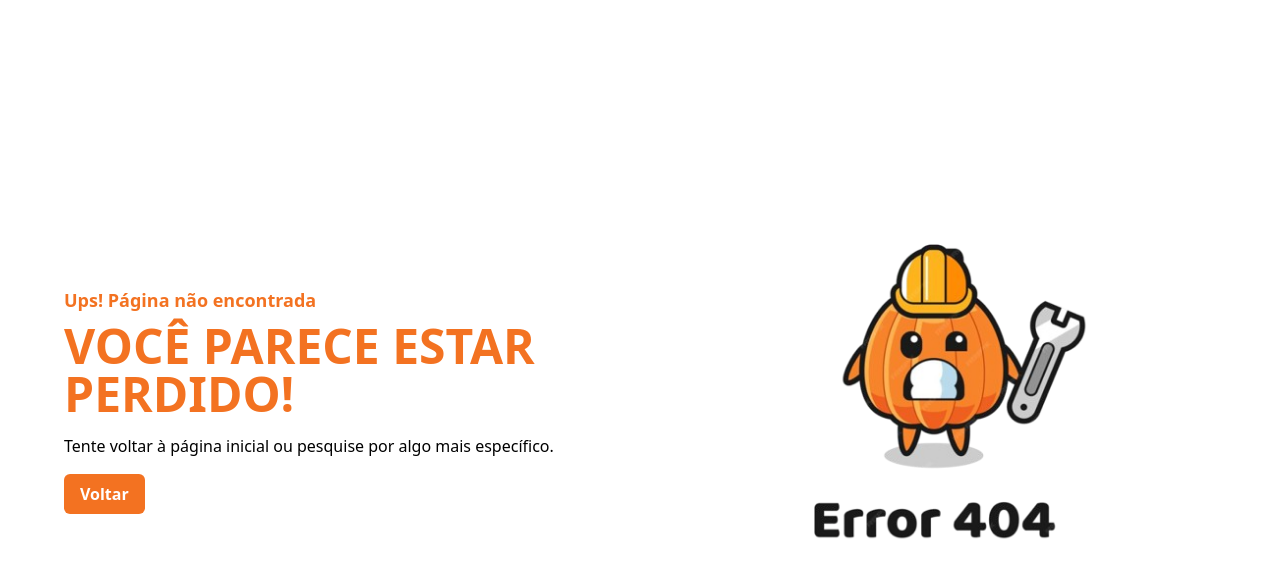
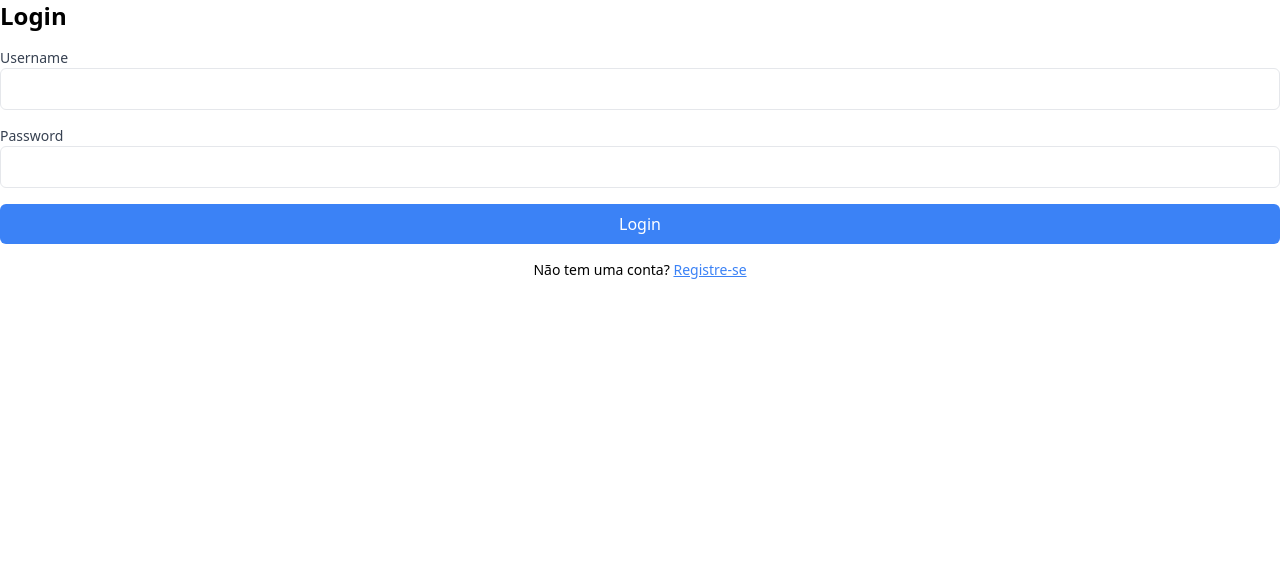
Before and after one commit to ITSimaoAbel/Hackathon-front-end, a React (Vite) app: page /login-page in a window 1280 px wide. Shown: the top 578 px of the page. Built offline with nearby package versions, Linux system fonts and the light colour scheme.

Commit message:
Add proutect-router

```diff
--- a/routes.jsx
+++ b/routes.jsx
@@ -4,63 +4,72 @@ import { Avaliacao } from "./src/pages/avaliacao";
 import { Aluno } from "./src/components/Aluno/Formaluno";
 import { Notas } from "./src/pages/notas";
 import { ErrorPage } from "./src/pages/error";
-import {CriarProfessor} from "./src/components/professor/formprofessor";
+import { CriarProfessor } from "./src/components/professor/formprofessor";
 import { CriarTurma } from "./src/components/turma/formTurma";
 import { MostrarTurma } from "./src/pages/mostrar-turma";
 import { MostrarAluno } from "./src/pages/mostrar-aluno";
 import { ClassePage } from "./src/pages/classe-page";
 import { DisciplinaPage } from "./src/pages/disciplina-page";
-
 import WelcomePage from "./src/pages/welcomePage";
-
-
+import { ProtectedRoute } from "./src/components/proutect-route";
+import Login from "./src/components/login/login";
 
 export const route = createBrowserRouter([
     {
-        path:'/',
-        element:<Home/>,
-        errorElement:<ErrorPage/>,
+        path: '/',
+        element: (
+            <ProtectedRoute>
+                <Home />
+            </ProtectedRoute>
+        ),
+        errorElement: <ErrorPage />,
     },
     {
-        path:'/avaliacao',
-        element: <Avaliacao/>,
+        path: '/avaliacao',
+        element: (
+            <ProtectedRoute>
+                <Avaliacao />
+            </ProtectedRoute>
+        ),
     },
     {
-        path:'/aluno',
-        element: <Aluno/>,
+        path: '/aluno',
+        element: <Aluno />,
     },
     {
-        path:'/notas',
-        element: <Notas/>,
+        path: '/notas',
+        element: <Notas />,
     },
     {
-        path:'/professor',
-        element: <CriarProfessor/>,
+        path: '/professor',
+        element: <CriarProfessor />,
     },
     {
-        path:'/welcomePage',
-        element: <WelcomePage/>,
-    },
-
-    {
-        path:'/turma',
-        element: <CriarTurma/>,
+        path: '/welcomePage',
+        element: <WelcomePage />,
     },
     {
-        path:'/mostrar-aluno',
-        element: <MostrarAluno/>,
+        path: '/turma',
+        element: <CriarTurma />,
     },
     {
-        path:'/mostrar-turma',
-        element: <MostrarTurma/>,
+        path: '/mostrar-aluno',
+        element: <MostrarAluno />,
     },
     {
-        path:'/classe-page',
-        element: <ClassePage/>,
+        path: '/mostrar-turma',
+        element: <MostrarTurma />,
     },
     {
-        path:'/disciplina-page',
-        element: <DisciplinaPage/>,
+        path: '/classe-page',
+        element: <ClassePage />,
     },
-
-])
+    {
+        path: '/login-page',
+        element: <Login/>,
+    },
+    {
+        path: '/disciplina-page',
+        element: <DisciplinaPage />,
+    },
+]);
--- a/src/App.jsx
+++ b/src/App.jsx
@@ -1,9 +1,12 @@
 import { RouterProvider } from 'react-router-dom'
 import { route } from '../routes'
+import { AuthProvider } from './components/context'
 
 export const App = () => {
   return (
+    <AuthProvider>
       <RouterProvider router={route} />
+      </AuthProvider>
   )
 }
 export default App;
--- /dev/null
+++ b/src/components/context/index.jsx
@@ -0,0 +1,33 @@
+import React, { createContext, useState, useEffect } from 'react';
+import { useNavigate } from 'react-router-dom';
+
+export const AuthContext = createContext();
+
+export const AuthProvider = ({ children }) => {
+    const [isAuthenticated, setIsAuthenticated] = useState(false);
+
+    useEffect(() => {
+        const token = localStorage.getItem('token');
+        if (token) {
+            setIsAuthenticated(true);
+        } else {
+            setIsAuthenticated(false);
+        }
+    }, []);
+
+    const login = (token) => {
+        localStorage.setItem('token', token);
+        setIsAuthenticated(true);
+    };
+
+    const logout = () => {
+        localStorage.removeItem('token');
+        setIsAuthenticated(false);
+    };
+
+    return (
+        <AuthContext.Provider value={{ isAuthenticated, login, logout }}>
+            {children}
+        </AuthContext.Provider>
+    );
+};
--- a/src/components/context/modalContext.jsx
+++ /dev/null
@@ -1,24 +0,0 @@
-// src/context/ModalContext.jsx
-import React, { createContext, useState, useContext } from 'react';
-
-const ModalContext = createContext();
-
-export const useModal = () => useContext(ModalContext);
-
-export const ModalProvider = ({ children }) => {
-  const [isModalOpen, setModalOpen] = useState(false);
-  const [isLogin, setIsLogin] = useState(true);
-
-  const openModal = () => setModalOpen(true);
-  const closeModal = () => setModalOpen(false);
-  const switchToSignup = () => setIsLogin(false);
-  const switchToLogin = () => setIsLogin(true);
-
-  return (
-    <ModalContext.Provider
-      value={{ isModalOpen, isLogin, openModal, closeModal, switchToSignup, switchToLogin }}
-    >
-      {children}
-    </ModalContext.Provider>
-  );
-};
--- a/src/components/login/login.jsx
+++ b/src/components/login/login.jsx
@@ -1,25 +1,77 @@
-import React from 'react';
+import React, { useState } from 'react';
+import { useNavigate } from 'react-router-dom';
+import axios from 'axios';
 
-const Login = ({ onSwitchToSignup }) => {
+const Login = () => {
+  const [username, setUsername] = useState('');
+  const [password, setPassword] = useState('');
+  const [error, setError] = useState('');
+  const navigate = useNavigate();
+
+  const handleLogin = async (event) => {
+    event.preventDefault();
+
+    try {
+
+      const response = await axios.post(`${import.meta.env.VITE_API_BASE_URL}/api/login`, {
+        email: username,
+        senha: password,
+      });
+
+
+      const { token } = response.data;
+
+
+      localStorage.setItem('token', token);
+
+
+      navigate('/');
+    } catch (error) {
+
+      setError('Credenciais inválidas ou erro no servidor.');
+    }
+  };
+
+  const handleRegisterClick = () => {
+    navigate('/professor');
+  };
+
   return (
     <div>
       <h2 className="text-2xl font-bold mb-4">Login</h2>
-      <form>
+      <form onSubmit={handleLogin}>
         <div className="mb-4">
           <label className="block text-sm font-medium text-gray-700">Username</label>
-          <input type="text" className="w-full px-3 py-2 border rounded-md" />
+          <input
+            type="text"
+            value={username}
+            onChange={(e) => setUsername(e.target.value)}
+            className="w-full px-3 py-2 border rounded-md"
+          />
         </div>
         <div className="mb-4">
           <label className="block text-sm font-medium text-gray-700">Password</label>
-          <input type="password" className="w-full px-3 py-2 border rounded-md" />
+          <input
+            type="password"
+            value={password}
+            onChange={(e) => setPassword(e.target.value)}
+            className="w-full px-3 py-2 border rounded-md"
+          />
         </div>
-        <button type="submit" className="w-full bg-blue-500 text-white py-2 rounded-md">
+        {error && <p className="text-red-500">{error}</p>}
+        <button
+          type="submit"
+          className="w-full bg-blue-500 text-white py-2 rounded-md"
+        >
           Login
         </button>
       </form>
       <p className="mt-4 text-sm text-center">
         Não tem uma conta?{' '}
-        <button className="text-blue-500 underline" onClick={onSwitchToSignup}>
+        <button
+          className="text-blue-500 underline"
+          onClick={handleRegisterClick}
+        >
           Registre-se
         </button>
       </p>
--- /dev/null
+++ b/src/components/proutect-route/index.jsx
@@ -0,0 +1,13 @@
+import React, { useContext } from 'react';
+import { Navigate } from 'react-router-dom';
+import { AuthContext } from '../context';
+
+export const ProtectedRoute = ({ children }) => {
+    const { isAuthenticated } = useContext(AuthContext);
+
+    if (!isAuthenticated) {
+        return <Navigate to="/login-page" />;
+    }
+
+    return children;
+}
--- /dev/null
+++ b/src/pages/login-page.jsx
@@ -0,0 +1,10 @@
+import React from 'react'
+import Login from '../components/login/login'
+
+export  const LoginPage = () => {
+  return (
+    <div>
+      <Login/>
+    </div>
+  )
+}
```
Also changed, not shown: src/components/professor/formprofessor.jsx (+4 -4 lines).
